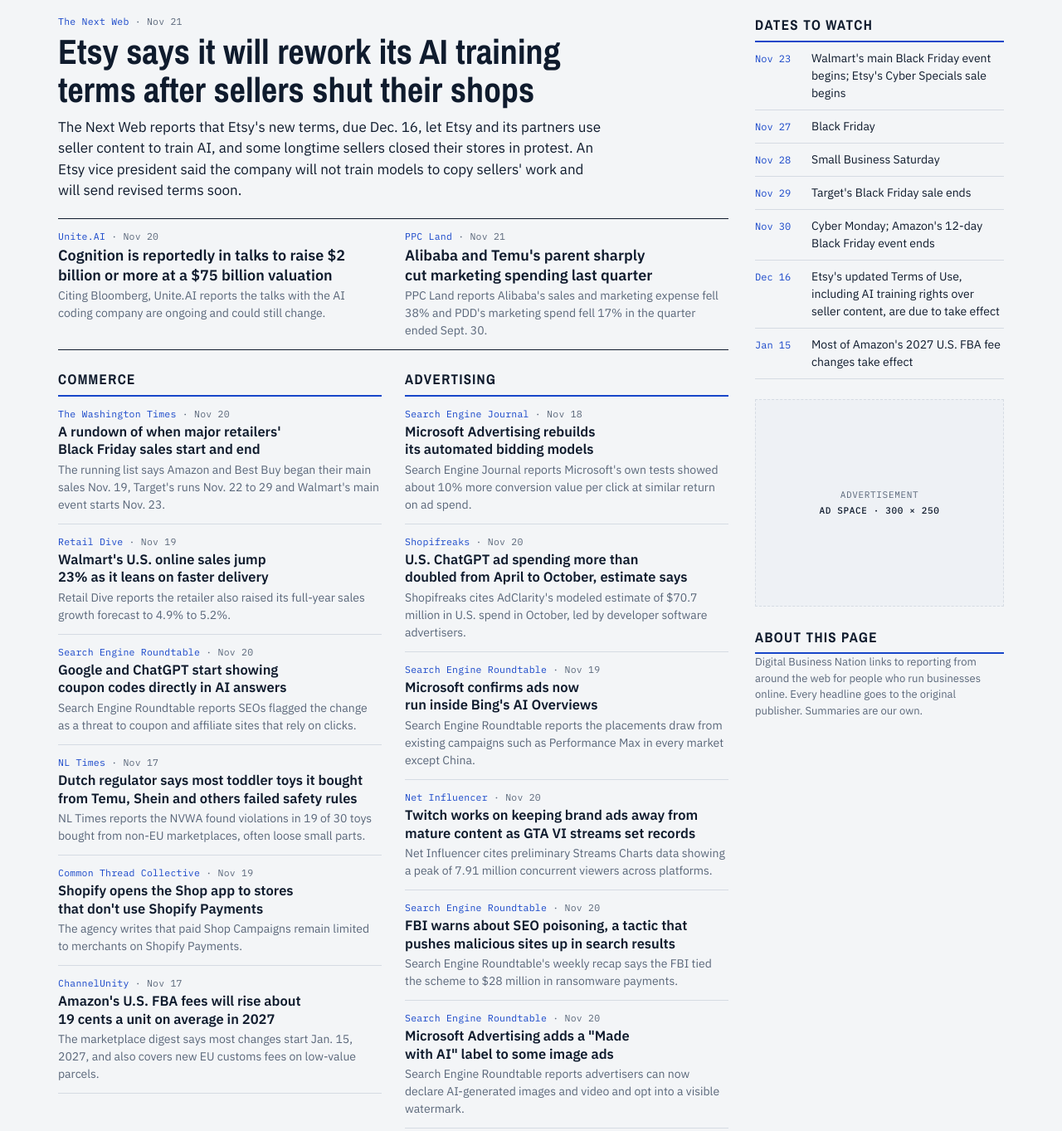
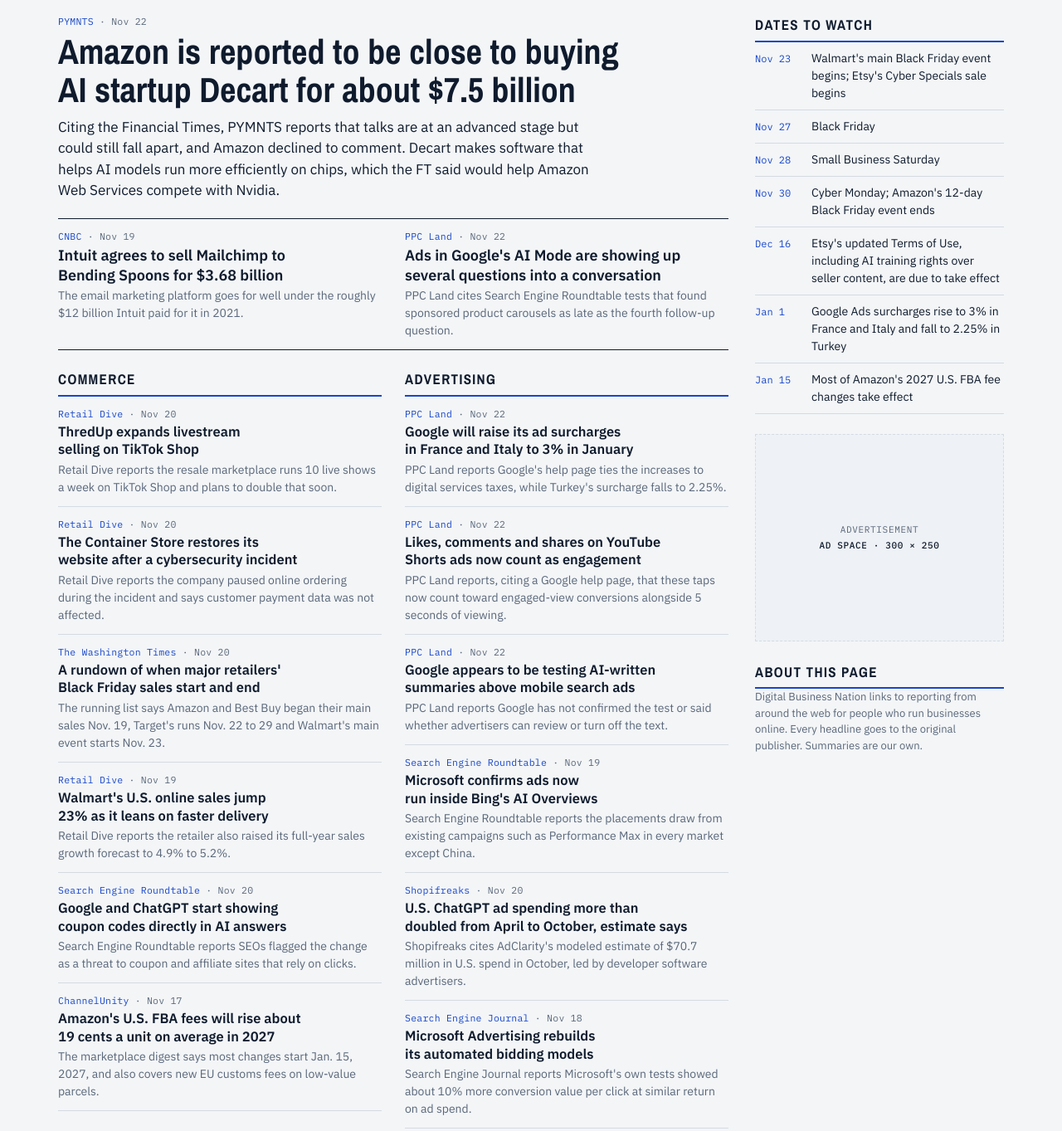
Before and after one commit to rfowlerjr/digitalbusinessnation, a plain HTML site: page index.html in a window 1280 px wide. Shown: the part 251-1614 px from the top of the page at 83% size. Drawn offline with nearby package versions, Linux system fonts and the light colour scheme.

Commit message:
Daily refresh: November 23, 2026
Co-Authored-By: Claude Opus 5.5 <noreply@anthropic.com>
Claude-Session: https://claude.ai/code/session_01KpBwt25dqYY5nX5TgbEw24

```diff
--- a/index.html
+++ b/index.html
@@ -136,28 +136,36 @@ footer{border-top:3px solid var(--ink);padding:16px 0 32px;font-size:13px;color:
 
 <script>
 /* ===== DAILY DATA: everything below this line is what changes each day ===== */
-const EDITION = { date: "Sunday, November 22, 2026", updated: "Updated 4:46 a.m. PT" };
+const EDITION = { date: "Monday, November 23, 2026", updated: "Updated 4:51 a.m. PT" };
 
 const LEAD = {
-  src: "The Next Web", when: "Nov 21",
-  url: "https://thenextweb.com/news/etsy-ai-terms-sellers-close-shops-revise-policy",
-  title: "Etsy says it will rework its AI training terms after sellers shut their shops",
-  sum: "The Next Web reports that Etsy's new terms, due Dec. 16, let Etsy and its partners use seller content to train AI, and some longtime sellers closed their stores in protest. An Etsy vice president said the company will not train models to copy sellers' work and will send revised terms soon."
+  src: "PYMNTS", when: "Nov 22",
+  url: "https://www.pymnts.com/news/artificial-intelligence/2026/amazon-nears-7-5-billion-purchase-of-ai-startup-decart/",
+  title: "Amazon is reported to be close to buying AI startup Decart for about $7.5 billion",
+  sum: "Citing the Financial Times, PYMNTS reports that talks are at an advanced stage but could still fall apart, and Amazon declined to comment. Decart makes software that helps AI models run more efficiently on chips, which the FT said would help Amazon Web Services compete with Nvidia."
 };
 
 const ALSO = [
-  { src: "Unite.AI", when: "Nov 20",
-    url: "https://www.unite.ai/potential-cognition-ai-round-would-raise-2b-plus-at-75b-valuation/",
-    title: "Cognition is reportedly in talks to raise $2 billion or more at a $75 billion valuation",
-    sum: "Citing Bloomberg, Unite.AI reports the talks with the AI coding company are ongoing and could still change." },
-  { src: "PPC Land", when: "Nov 21",
-    url: "https://ppc.land/alibaba-and-temu-cut-marketing-as-ai-engines-start-handing-out-coupons",
-    title: "Alibaba and Temu's parent sharply cut marketing spending last quarter",
-    sum: "PPC Land reports Alibaba's sales and marketing expense fell 38% and PDD's marketing spend fell 17% in the quarter ended Sept. 30." }
+  { src: "CNBC", when: "Nov 19",
+    url: "https://www.cnbc.com/2026/11/19/intuit-mailchimp-sale-bending-spoons.html",
+    title: "Intuit agrees to sell Mailchimp to Bending Spoons for $3.68 billion",
+    sum: "The email marketing platform goes for well under the roughly $12 billion Intuit paid for it in 2021." },
+  { src: "PPC Land", when: "Nov 22",
+    url: "https://ppc.land/google-ai-mode-ads-appear-as-deep-as-the-fourth-follow-up-question/",
+    title: "Ads in Google's AI Mode are showing up several questions into a conversation",
+    sum: "PPC Land cites Search Engine Roundtable tests that found sponsored product carousels as late as the fourth follow-up question." }
 ];
 
 const SECTIONS = [
   { id: "commerce", name: "Commerce", items: [
+    { src: "Retail Dive", when: "Nov 20",
+      url: "https://www.retaildive.com/news/thredup-tiktok-shop-livestream-shopping/875247/",
+      title: "ThredUp expands livestream selling on TikTok Shop",
+      sum: "Retail Dive reports the resale marketplace runs 10 live shows a week on TikTok Shop and plans to double that soon." },
+    { src: "Retail Dive", when: "Nov 20",
+      url: "https://www.retaildive.com/news/container-store-neighborhood-intelligence-cybersecurity-incident/875342/",
+      title: "The Container Store restores its website after a cybersecurity incident",
+      sum: "Retail Dive reports the company paused online ordering during the incident and says customer payment data was not affected." },
     { src: "The Washington Times", when: "Nov 20",
       url: "https://www.washingtontimes.com/news/2026/nov/20/black-friday-2026-running-list-major-retailers-sales-plans/",
       title: "A rundown of when major retailers' Black Friday sales start and end",
@@ -170,58 +178,54 @@ const SECTIONS = [
       url: "https://www.seroundtable.com/google-chatgpt-coupon-codes-42581.html",
       title: "Google and ChatGPT start showing coupon codes directly in AI answers",
       sum: "Search Engine Roundtable reports SEOs flagged the change as a threat to coupon and affiliate sites that rely on clicks." },
-    { src: "NL Times", when: "Nov 17",
-      url: "https://nltimes.nl/2026/11/17/consumer-watchdog-finds-safety-violations-19-30-toys-temu-shein-others",
-      title: "Dutch regulator says most toddler toys it bought from Temu, Shein and others failed safety rules",
-      sum: "NL Times reports the NVWA found violations in 19 of 30 toys bought from non-EU marketplaces, often loose small parts." },
-    { src: "Common Thread Collective", when: "Nov 19",
-      url: "https://commonthreadco.com/blogs/coachs-corner/shopify-just-opened-the-shop-app-to-every-store-not-just-shopify-payments-users",
-      title: "Shopify opens the Shop app to stores that don't use Shopify Payments",
-      sum: "The agency writes that paid Shop Campaigns remain limited to merchants on Shopify Payments." },
     { src: "ChannelUnity", when: "Nov 17",
       url: "https://www.channelunity.com/2026/11/17/marketplace-news-digest-november-2026/",
       title: "Amazon's U.S. FBA fees will rise about 19 cents a unit on average in 2027",
       sum: "The marketplace digest says most changes start Jan. 15, 2027, and also covers new EU customs fees on low-value parcels." }
   ]},
   { id: "advertising", name: "Advertising", items: [
-    { src: "Search Engine Journal", when: "Nov 18",
-      url: "https://www.searchenginejournal.com/microsoft-rolls-out-its-biggest-bidding-upgrade-in-a-decade/597963/",
-      title: "Microsoft Advertising rebuilds its automated bidding models",
-      sum: "Search Engine Journal reports Microsoft's own tests showed about 10% more conversion value per click at similar return on ad spend." },
+    { src: "PPC Land", when: "Nov 22",
+      url: "https://ppc.land/google-ads-surcharges-hit-3-in-france-and-italy-from-january-2027/",
+      title: "Google will raise its ad surcharges in France and Italy to 3% in January",
+      sum: "PPC Land reports Google's help page ties the increases to digital services taxes, while Turkey's surcharge falls to 2.25%." },
+    { src: "PPC Land", when: "Nov 22",
+      url: "https://ppc.land/google-lets-a-like-stand-in-for-5-seconds-of-viewing-in-shorts-conversions/",
+      title: "Likes, comments and shares on YouTube Shorts ads now count as engagement",
+      sum: "PPC Land reports, citing a Google help page, that these taps now count toward engaged-view conversions alongside 5 seconds of viewing." },
+    { src: "PPC Land", when: "Nov 22",
+      url: "https://ppc.land/google-ai-summary-test-says-4-search-advertisers-are-not-browser-tools",
+      title: "Google appears to be testing AI-written summaries above mobile search ads",
+      sum: "PPC Land reports Google has not confirmed the test or said whether advertisers can review or turn off the text." },
+    { src: "Search Engine Roundtable", when: "Nov 19",
+      url: "https://www.seroundtable.com/microsoft-ads-in-ai-overviews-on-bing-42578.html",
+      title: "Microsoft confirms ads now run inside Bing's AI Overviews",
+      sum: "Search Engine Roundtable reports the placements draw from existing campaigns such as Performance Max in every market except China." },
     { src: "Shopifreaks", when: "Nov 20",
       url: "https://www.shopifreaks.com/us-advertisers-spent-an-estimated-70-7m-on-chatgpt-ads-in-october-more-than-double-aprils-total-with-developer-tools-leading/",
       title: "U.S. ChatGPT ad spending more than doubled from April to October, estimate says",
       sum: "Shopifreaks cites AdClarity's modeled estimate of $70.7 million in U.S. spend in October, led by developer software advertisers." },
-    { src: "Search Engine Roundtable", when: "Nov 19",
-      url: "https://www.seroundtable.com/microsoft-ads-in-ai-overviews-on-bing-42578.html",
-      title: "Microsoft confirms ads now run inside Bing's AI Overviews",
-      sum: "Search Engine Roundtable reports the placements draw from existing campaigns such as Performance Max in every market except China." },
-    { src: "Net Influencer", when: "Nov 20",
-      url: "https://www.netinfluencer.com/gta-vi-launch-sets-streaming-records-as-twitch-moves-to-keep-advertisers-on-board/",
-      title: "Twitch works on keeping brand ads away from mature content as GTA VI streams set records",
-      sum: "Net Influencer cites preliminary Streams Charts data showing a peak of 7.91 million concurrent viewers across platforms." },
-    { src: "Search Engine Roundtable", when: "Nov 20",
-      url: "https://seroundtable.com/video-11-20-2026-42577.html",
-      title: "FBI warns about SEO poisoning, a tactic that pushes malicious sites up in search results",
-      sum: "Search Engine Roundtable's weekly recap says the FBI tied the scheme to $28 million in ransomware payments." },
-    { src: "Search Engine Roundtable", when: "Nov 20",
-      url: "https://www.seroundtable.com/bing-ads-made-with-ai-label-42579.html",
-      title: "Microsoft Advertising adds a \"Made with AI\" label to some image ads",
-      sum: "Search Engine Roundtable reports advertisers can now declare AI-generated images and video and opt into a visible watermark." }
+    { src: "Search Engine Journal", when: "Nov 18",
+      url: "https://www.searchenginejournal.com/microsoft-rolls-out-its-biggest-bidding-upgrade-in-a-decade/597963/",
+      title: "Microsoft Advertising rebuilds its automated bidding models",
+      sum: "Search Engine Journal reports Microsoft's own tests showed about 10% more conversion value per click at similar return on ad spend." }
   ]},
   { id: "ai-funding", name: "AI & Funding", wide: true, items: [
+    { src: "The Next Web", when: "Nov 23",
+      url: "https://thenextweb.com/news/agon-70m-series-a-synthetic-battlefield",
+      title: "London defense simulation startup Agon raises a $70 million Series A",
+      sum: "TNW reports Northzone led the round at a reported $450 million valuation, less than a year after the company was founded." },
+    { src: "The Next Web", when: "Nov 23",
+      url: "https://thenextweb.com/news/aevius-22m-insight-partners-mass-general-brigham-clinical-ai",
+      title: "Clinical AI spinout Aevius raises a $22 million seed round",
+      sum: "TNW reports Insight Partners led the round for the Mass General Brigham spinout, which sells to health systems, insurers and drugmakers." },
+    { src: "Bloomberg", when: "Nov 22",
+      url: "https://www.bloomberg.com/news/articles/2026-11-22/ant-group-bets-on-simplexity-to-thrive-in-china-s-humanoid-race",
+      title: "Ant Group leads a $100 million round in Chinese robotics startup Simplexity",
+      sum: "Bloomberg reports the round values the physical-AI company at $1.6 billion." },
     { src: "Shopifreaks", when: "Nov 20",
       url: "https://www.shopifreaks.com/anthropic-offers-discounts-above-30-to-customers-who-commit-a-share-of-their-ai-budgets-then-asks-for-invoices-to-prove-it/",
       title: "Anthropic reportedly offers big discounts to customers that commit part of their AI budgets",
       sum: "Citing The Information, Shopifreaks reports discounts can top 30% and some customers are asked for invoices as proof." },
-    { src: "Elets CIO", when: "Nov 22",
-      url: "https://cio.eletsonline.com/artificial-intelligence/unsiloed-ai-seed-funding/77074/",
-      title: "Document AI startup Unsiloed AI raises a $7.5 million seed round",
-      sum: "Elets reports Felicis led the round, with Y Combinator among the other backers." },
-    { src: "Business Standard", when: "Nov 18",
-      url: "https://www.business-standard.com/companies/news/ai-startup-humyn-labs-raises-47-million-in-series-a-funding-round-126111800765_1.html",
-      title: "Humyn Labs raises $47 million in equity and debt",
-      sum: "Business Standard reports Accel led the $26 million equity portion of the Bengaluru AI startup's Series A, alongside $21 million in venture debt." },
     { src: "TechCrunch", when: "Nov 19",
       url: "https://techcrunch.com/2026/11/19/former-alibaba-execs-everful-raises-48-5m-to-connect-retailers-with-chinese-factories/",
       title: "Everful raises $48.5 million to link smaller retailers with Chinese factories",
@@ -229,11 +233,7 @@ const SECTIONS = [
     { src: "Fortune", when: "Nov 19",
       url: "https://fortune.com/2026/11/19/series-a-funding-skyrocketed-2026-founders-arent-getting-more-chances/",
       title: "Series A dollars are up sharply this year, but the number of deals is not",
-      sum: "Fortune cites Crunchbase data showing U.S. startups raised $42 billion in Series A rounds through October, up 60% from a year earlier." },
-    { src: "TechCrunch", when: "Nov 18",
-      url: "https://techcrunch.com/2026/11/18/spend-management-platform-payhawk-announces-280m-raise-2b-valuation",
-      title: "Spend management startup Payhawk raises $280 million at a $2 billion valuation",
-      sum: "TechCrunch reports that Goldman Sachs' growth equity arm led the Series C." }
+      sum: "Fortune cites Crunchbase data showing U.S. startups raised $42 billion in Series A rounds through October, up 60% from a year earlier." }
   ]}
 ];
 
@@ -241,9 +241,9 @@ const DATES = [
   ["Nov 23", "Walmart's main Black Friday event begins; Etsy's Cyber Specials sale begins"],
   ["Nov 27", "Black Friday"],
   ["Nov 28", "Small Business Saturday"],
-  ["Nov 29", "Target's Black Friday sale ends"],
   ["Nov 30", "Cyber Monday; Amazon's 12-day Black Friday event ends"],
   ["Dec 16", "Etsy's updated Terms of Use, including AI training rights over seller content, are due to take effect"],
+  ["Jan 1", "Google Ads surcharges rise to 3% in France and Italy and fall to 2.25% in Turkey"],
   ["Jan 15", "Most of Amazon's 2027 U.S. FBA fee changes take effect"]
 ];
 /* ===== END DAILY DATA ===== */
```
